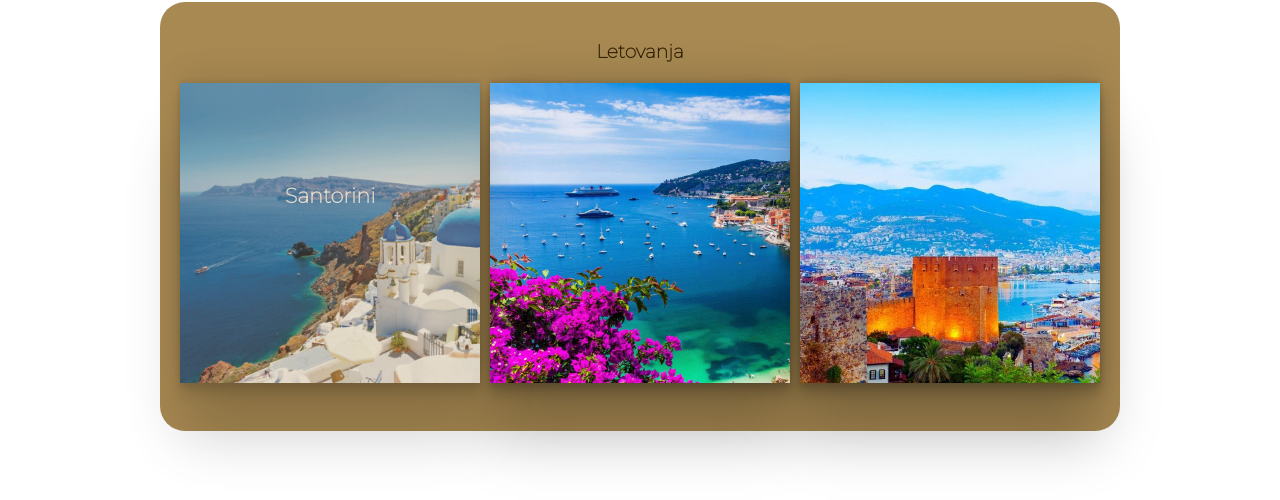
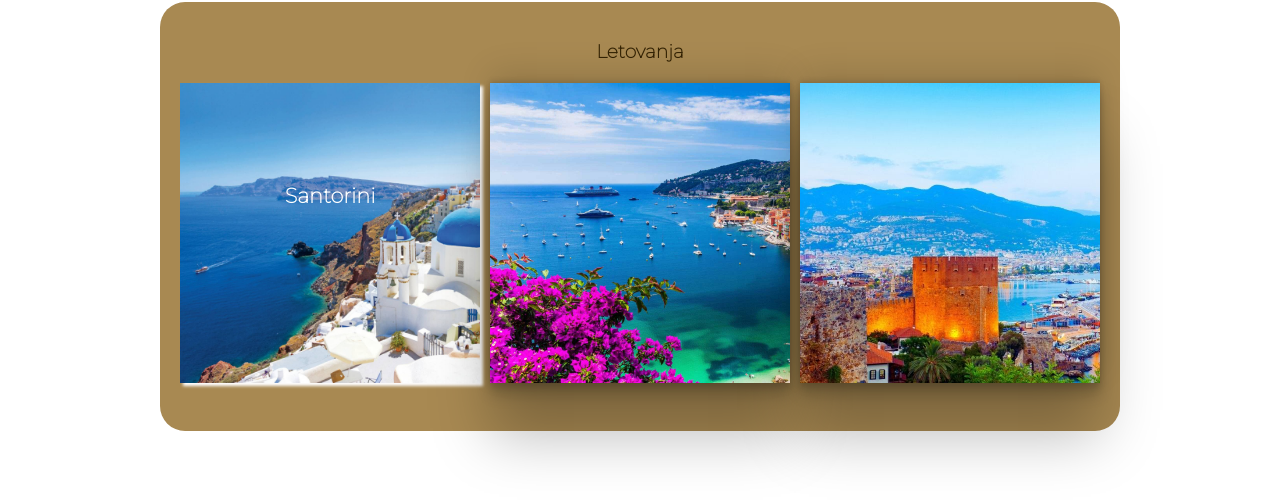
Before and after one commit to nikolavujovic04/KTEH-Vezbe02, a plain HTML site: page ponuda.html in a window 1280 px wide. In both pictures the pointer is over the element "Santorini". Shown: the part 114-614 px from the top of the page. Drawn offline with Linux system fonts and the light colour scheme.

Commit message:
Izmenjen CSS za slika na stranici ponuda

```diff
--- a/css/ponuda.css
+++ b/css/ponuda.css
@@ -97,7 +97,8 @@ h4{
 
 .slika:hover{
     color: white;
-    opacity: 0.7;
+    //opacity: 0.7;
+    box-shadow: 3px 3px 3px;
 }
 
 #letovanje1{
```
